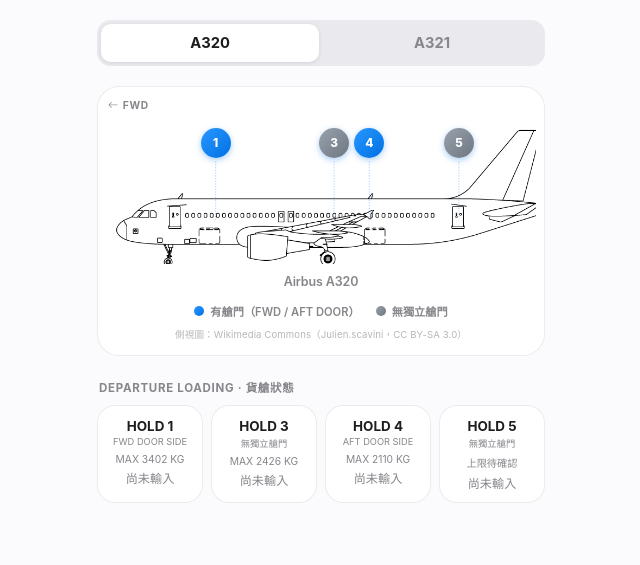
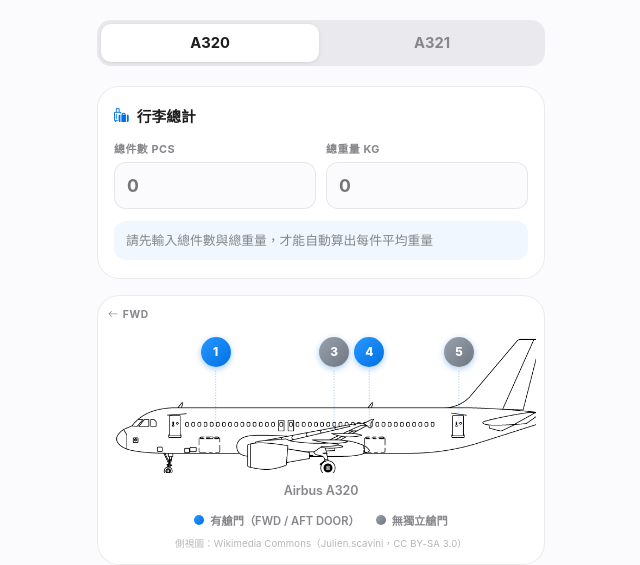
Before and after one commit to twwone/Transportationtool, a Flask app: page /loadsheet in a window 1280 px wide. Shown: the part 58-623 px from the top of the page, without its empty margins (319-959 px from the left). Before the commit the page ends 561 px from the top, so only its background shows below. Run offline with Flask 3, Linux system fonts and the light colour scheme.

Commit message:
feat: derive per-hold weight from total pieces/weight (A320)
Add a "行李總計" input for the whole aircraft's total pieces and
total weight, from which per-piece average weight is derived (rounded
to 1 decimal). Each hold now only takes a piece count; its weight is
computed automatically (pcs x avg). Opening any not-yet-filled hold
shows remaining pieces/weight after subtracting every already-filled
hold cumulatively. The remaining figure is display-only and never
pre-fills the input. State schema bumped to v2 since the per-hold
shape changed from {pcs,wgt} to derived-weight {pcs} under a new
per-aircraft total. A321 will follow the same logic once its hold
limits are provided.

Co-Authored-By: Claude Sonnet 5 <noreply@anthropic.com>
Claude-Session: https://claude.ai/code/session_01ShqQw1S21V2y4Bqpy4sFkQ

```diff
--- a/templates/loadsheet.html
+++ b/templates/loadsheet.html
@@ -94,6 +94,37 @@ body { animation: pageIn 0.38s cubic-bezier(0.22,1,0.36,1) both; }
 }
 .seg-btn.active { background: #fff; color: var(--text); box-shadow: 0 1px 4px rgba(0,0,0,0.1); }
 .seg-btn:active { transform: scale(0.96); }
+
+/* ── 行李總計 ── */
+.total-card {
+  background: var(--card); border: 1px solid var(--border);
+  border-radius: 22px; padding: 18px 16px; margin-bottom: 16px;
+  animation: cardIn 0.45s cubic-bezier(0.22,1,0.36,1) 0.02s both;
+}
+.total-card-title {
+  font-size: 0.92rem; font-weight: 800; margin-bottom: 14px;
+  display: flex; align-items: center; gap: 8px;
+}
+.total-card-title .bi { color: var(--accent); }
+.total-row { display: flex; gap: 10px; }
+.total-field { flex: 1; }
+.total-field label {
+  display: block; font-size: 0.68rem; font-weight: 700; color: var(--sub);
+  text-transform: uppercase; letter-spacing: 0.05em; margin-bottom: 6px;
+}
+.total-field input {
+  width: 100%; padding: 12px; font-size: 1.1rem; font-weight: 700;
+  border: 1.5px solid var(--border); border-radius: 12px;
+  background: var(--bg); color: var(--text); outline: none;
+  font-family: inherit; -webkit-appearance: none;
+}
+.total-field input:focus { border-color: var(--accent); }
+.avg-hint {
+  margin-top: 12px; font-size: 0.8rem; color: var(--sub);
+  background: rgba(0,113,227,0.06); border-radius: 12px; padding: 10px 12px;
+  line-height: 1.5;
+}
+.avg-hint b { color: var(--accent); font-weight: 800; }
 
 /* ── 飛機側視圖（外框線稿）── */
 .plane-card {
@@ -259,6 +290,22 @@ body { animation: pageIn 0.38s cubic-bezier(0.22,1,0.36,1) both; }
     <button class="seg-btn" data-ac="A321">A321</button>
   </div>
 
+  <!-- 行李總計 -->
+  <div class="total-card">
+    <div class="total-card-title"><i class="bi bi-luggage-fill"></i> 行李總計</div>
+    <div class="total-row">
+      <div class="total-field">
+        <label>總件數 PCS</label>
+        <input type="number" inputmode="numeric" pattern="[0-9]*" id="totalPcsInput" placeholder="0">
+      </div>
+      <div class="total-field">
+        <label>總重量 KG</label>
+        <input type="number" inputmode="decimal" id="totalWgtInput" placeholder="0">
+      </div>
+    </div>
+    <div class="avg-hint" id="avgHint"></div>
+  </div>
+
   <!-- 飛機側視圖 + 貨艙定位 -->
   <div class="plane-card">
     <div class="plane-wrap" id="planeWrap">
@@ -288,10 +335,6 @@ body { animation: pageIn 0.38s cubic-bezier(0.22,1,0.36,1) both; }
     <div class="field-group">
       <label>件數 PCS</label>
       <input type="number" inputmode="numeric" pattern="[0-9]*" id="pcsInput" placeholder="0">
-    </div>
-    <div class="field-group">
-      <label>總重量 KG</label>
-      <input type="number" inputmode="decimal" id="wgtInput" placeholder="0">
     </div>
     <div class="max-hint" id="maxHint"></div>
     <div class="modal-actions">
@@ -349,7 +392,7 @@ const AIRCRAFT = {
 };
 
 const PIN_Y = 40; /* pin 疊加在機身上方的固定像素高度（原圖座標系） */
-const STORE_KEY = 'loadsheet_state_v1';
+const STORE_KEY = 'loadsheet_state_v2';
 let curAc = 'A320';
 let curHoldId = null;
 
@@ -358,6 +401,59 @@ function loadState() {
   catch { return {}; }
 }
 function saveState(state) { localStorage.setItem(STORE_KEY, JSON.stringify(state)); }
+
+/* ── 資料模型
+   state[ac] = { total: {pcs, wgt}, holds: { HOLD1: {pcs}, ... } }
+   每艙只存件數，重量一律用「總重 ÷ 總件數（四捨五入到小數點第1位）」
+   即時反推計算，總量一改，所有貨艙重量自動跟著重算，不會有舊資料殘留。
+   ── */
+function round1(n) { return Math.round(n * 10) / 10; }
+
+function getAcState(ac) {
+  const s = loadState()[ac] || {};
+  return { total: s.total || { pcs: 0, wgt: 0 }, holds: s.holds || {} };
+}
+function updateAcState(ac, fn) {
+  const state = loadState();
+  if (!state[ac]) state[ac] = { total: { pcs: 0, wgt: 0 }, holds: {} };
+  if (!state[ac].total) state[ac].total = { pcs: 0, wgt: 0 };
+  if (!state[ac].holds) state[ac].holds = {};
+  fn(state[ac]);
+  saveState(state);
+}
+
+/* 每件平均重量：總重 ÷ 總件數，四捨五入到小數點第 1 位 */
+function avgWeight(ac) {
+  const t = getAcState(ac).total;
+  if (!t.pcs) return null;
+  return round1(t.wgt / t.pcs);
+}
+function holdPcs(ac, holdId) {
+  return getAcState(ac).holds[holdId]?.pcs || 0;
+}
+/* 該艙重量：件數 × 每件平均重量 */
+function holdWeight(ac, holdId) {
+  const avg = avgWeight(ac);
+  const pcs = holdPcs(ac, holdId);
+  if (avg == null || !pcs) return 0;
+  return round1(pcs * avg);
+}
+/* 排除某一艙之後，其餘已填貨艙的件數／重量加總 */
+function sumOtherHolds(ac, excludeId) {
+  let pcs = 0, wgt = 0;
+  AIRCRAFT[ac].holds.forEach(h => {
+    if (h.id === excludeId) return;
+    const p = holdPcs(ac, h.id);
+    if (p) { pcs += p; wgt += holdWeight(ac, h.id); }
+  });
+  return { pcs, wgt: round1(wgt) };
+}
+/* 剩餘可分配 = 總計 - 其餘所有已填貨艙（不含目前正在看的這一艙）*/
+function remaining(ac, excludeId) {
+  const t = getAcState(ac).total;
+  const other = sumOtherHolds(ac, excludeId);
+  return { pcs: t.pcs - other.pcs, wgt: round1(t.wgt - other.wgt) };
+}
 
 /* ── 飛機側視圖：套用真實側視線稿圖，疊加艙位定位虛線 ── */
 function drawPlane(ac) {
@@ -374,17 +470,25 @@ function drawPlane(ac) {
   `).join('');
 }
 
-/* ── Pin / 標籤疊加渲染 ── */
+/* ── 行李總計卡片 ── */
+function renderTotalCard() {
+  const t = getAcState(curAc).total;
+  document.getElementById('totalPcsInput').value = t.pcs || '';
+  document.getElementById('totalWgtInput').value = t.wgt || '';
+  const avg = avgWeight(curAc);
+  document.getElementById('avgHint').innerHTML = avg != null
+    ? `每件平均重量：<b>${avg} KG</b>／件（${t.wgt} ÷ ${t.pcs} 件，四捨五入到小數點第 1 位）`
+    : '請先輸入總件數與總重量，才能自動算出每件平均重量';
+}
+
+/* ── Pin 疊加渲染 ── */
 function renderPins() {
   const wrap = document.getElementById('planeWrap');
   wrap.querySelectorAll('.hold-pin').forEach(el => el.remove());
   const a = AIRCRAFT[curAc];
-  const state = loadState();
-  const acState = state[curAc] || {};
 
   a.holds.forEach(h => {
-    const entry = acState[h.id];
-    const filled = entry && (entry.pcs || entry.wgt);
+    const filled = holdPcs(curAc, h.id) > 0;
 
     const pin = document.createElement('div');
     pin.className = 'hold-pin' + (h.door ? '' : ' nodoor') + (filled ? ' filled' : '');
@@ -399,13 +503,12 @@ function renderPins() {
 
 /* ── 貨艙狀態卡片 ── */
 function renderHolds() {
-  const state = loadState();
-  const acState = state[curAc] || {};
   const row = document.getElementById('holdRow');
   row.innerHTML = '';
   AIRCRAFT[curAc].holds.forEach((h, i) => {
-    const entry = acState[h.id];
-    const filled = entry && (entry.pcs || entry.wgt);
+    const pcs = holdPcs(curAc, h.id);
+    const filled = pcs > 0;
+    const wgt = filled ? holdWeight(curAc, h.id) : 0;
     const card = document.createElement('div');
     card.className = 'hold-card' + (filled ? ' filled' : '');
     card.style.animation = `cardIn 0.4s cubic-bezier(0.22,1,0.36,1) ${i * 60}ms both`;
@@ -413,7 +516,7 @@ function renderHolds() {
       <div class="hold-name">${h.label}</div>
       <div class="hold-door">${h.doorLabel || (h.door ? '' : '無獨立艙門')}</div>
       <div class="hold-max">${h.max ? 'MAX ' + h.max + ' KG' : '上限待確認'}</div>
-      <div class="hold-val ${filled ? '' : 'empty'}">${filled ? (entry.pcs || 0) + ' PCS / ' + (entry.wgt || 0) + ' KG' : '尚未輸入'}</div>
+      <div class="hold-val ${filled ? '' : 'empty'}">${filled ? pcs + ' PCS / ' + wgt + ' KG' : '尚未輸入'}</div>
     `;
     card.addEventListener('click', () => openHoldModal(h.id));
     row.appendChild(card);
@@ -423,13 +526,9 @@ function renderHolds() {
 /* ── 彈窗控制 ── */
 function openHoldModal(holdId) {
   curHoldId = holdId;
-  const h = AIRCRAFT[curAc].holds.find(x => x.id === holdId);
-  const state = loadState();
-  const entry = (state[curAc] || {})[holdId] || {};
-  document.getElementById('modalTitle').textContent = `${AIRCRAFT[curAc].name} · ${h.label}`;
-  document.getElementById('pcsInput').value = entry.pcs || '';
-  document.getElementById('wgtInput').value = entry.wgt || '';
-  document.getElementById('maxHint').innerHTML = `<b>${h.label}</b>${h.doorLabel ? ' · ' + h.doorLabel : ' · 無獨立艙門'}<br>${h.maxNote}`;
+  document.getElementById('modalTitle').textContent = `${AIRCRAFT[curAc].name} · ${AIRCRAFT[curAc].holds.find(x => x.id === holdId).label}`;
+  document.getElementById('pcsInput').value = holdPcs(curAc, holdId) || '';
+  refreshModalCalc();
   document.getElementById('holdModalOverlay').classList.add('open');
   setTimeout(() => document.getElementById('pcsInput').focus(), 50);
 }
@@ -440,27 +539,54 @@ function closeHoldModal() {
 function handleOverlayClick(e) {
   if (e.target.id === 'holdModalOverlay') closeHoldModal();
 }
+
+/* 彈窗內即時計算：件數輸入時同步更新該艙重量與剩餘可分配 */
+function refreshModalCalc() {
+  if (!curHoldId) return;
+  const h = AIRCRAFT[curAc].holds.find(x => x.id === curHoldId);
+  const pcs = parseFloat(document.getElementById('pcsInput').value) || 0;
+  const avg = avgWeight(curAc);
+  const rem = remaining(curAc, curHoldId);
+
+  const calcLine = avg != null
+    ? `此艙重量：<b>${round1(pcs * avg)} KG</b>（${pcs} 件 × ${avg} KG/件）`
+    : `尚未輸入整台飛機總件數／總重量，無法自動算出重量`;
+  const remLine = `剩餘可分配：<b>${rem.pcs} 件 / ${rem.wgt} KG</b>`;
+
+  document.getElementById('maxHint').innerHTML =
+    `<b>${h.label}</b>${h.doorLabel ? ' · ' + h.doorLabel : ' · 無獨立艙門'}<br>${calcLine}<br>${remLine}<br>${h.maxNote}`;
+}
+document.getElementById('pcsInput').addEventListener('input', refreshModalCalc);
+
 function saveHoldModal() {
   if (!curHoldId) return;
-  const state = loadState();
-  state[curAc] = state[curAc] || {};
   const pcs = parseFloat(document.getElementById('pcsInput').value) || 0;
-  const wgt = parseFloat(document.getElementById('wgtInput').value) || 0;
-  state[curAc][curHoldId] = { pcs, wgt };
-  saveState(state);
+  updateAcState(curAc, s => { s.holds[curHoldId] = { pcs }; });
   closeHoldModal();
   renderHolds();
   renderPins();
 }
 function clearHoldModal() {
   if (!curHoldId) return;
-  const state = loadState();
-  if (state[curAc]) delete state[curAc][curHoldId];
-  saveState(state);
+  updateAcState(curAc, s => { delete s.holds[curHoldId]; });
   closeHoldModal();
   renderHolds();
   renderPins();
 }
+
+/* ── 行李總計輸入 ── */
+function onTotalInput() {
+  updateAcState(curAc, s => {
+    s.total.pcs = parseFloat(document.getElementById('totalPcsInput').value) || 0;
+    s.total.wgt = parseFloat(document.getElementById('totalWgtInput').value) || 0;
+  });
+  renderTotalCard();
+  renderHolds();
+  renderPins();
+  if (document.getElementById('holdModalOverlay').classList.contains('open')) refreshModalCalc();
+}
+document.getElementById('totalPcsInput').addEventListener('input', onTotalInput);
+document.getElementById('totalWgtInput').addEventListener('input', onTotalInput);
 
 /* ── 機型切換 ── */
 document.getElementById('acSwitch').addEventListener('click', e => {
@@ -471,12 +597,14 @@ document.getElementById('acSwitch').addEventListener('click', e => {
   curAc = btn.dataset.ac;
   document.getElementById('acName').textContent = AIRCRAFT[curAc].name;
   drawPlane(curAc);
+  renderTotalCard();
   renderPins();
   renderHolds();
 });
 
 /* ── 初始化 ── */
 drawPlane(curAc);
+renderTotalCard();
 renderPins();
 renderHolds();
 </script>
```
